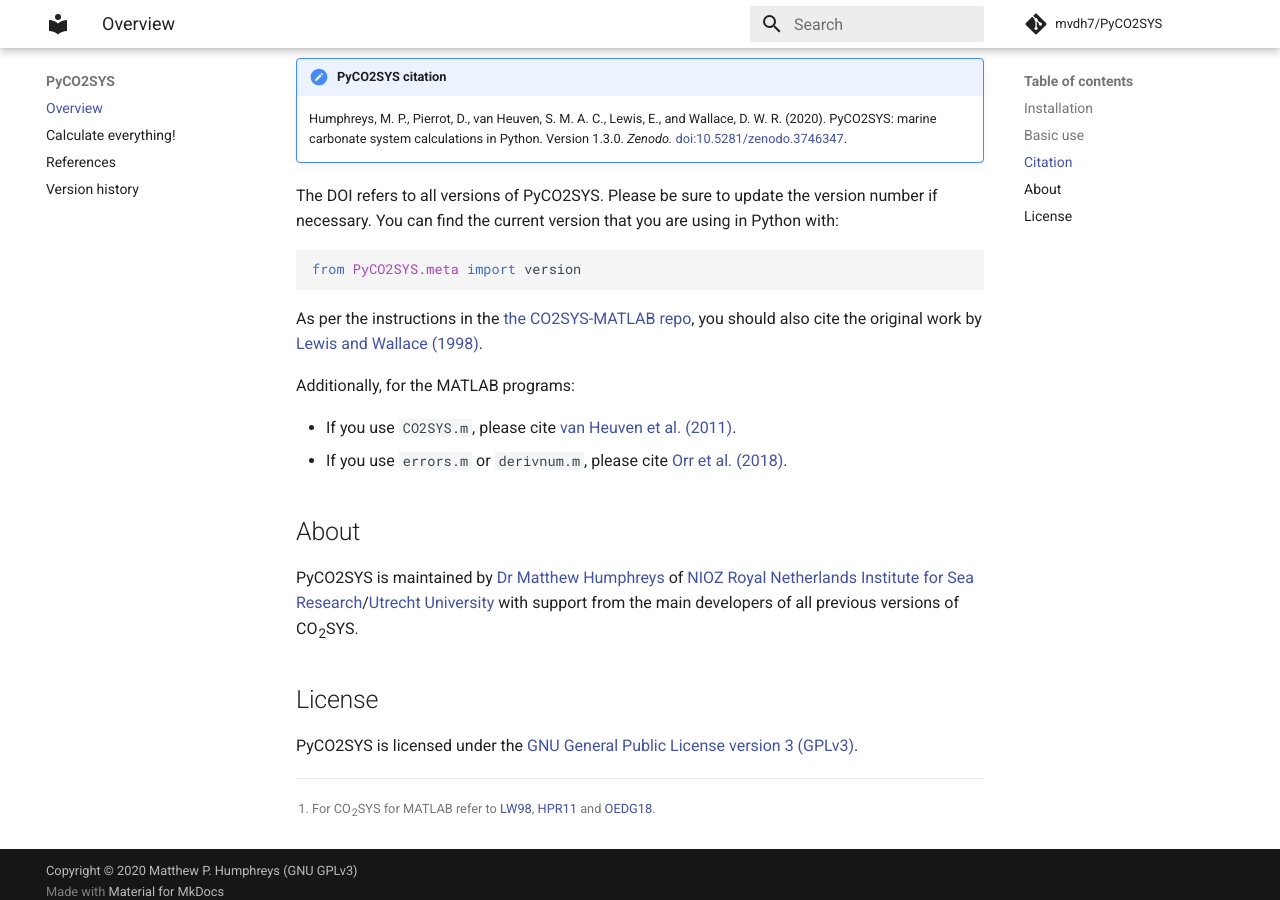
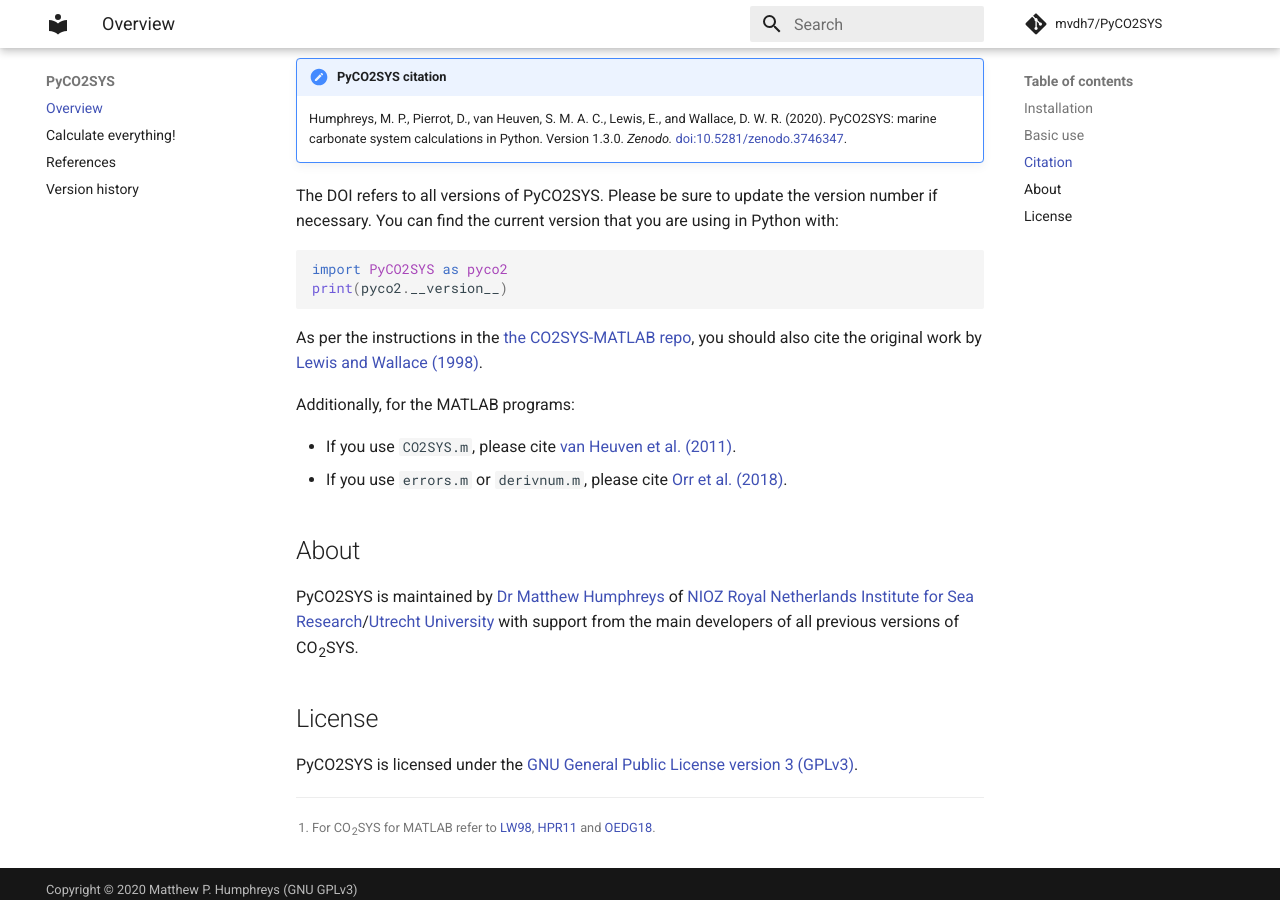
Before and after one commit to mvdh7/PyCO2SYS, an MkDocs documentation site: the page built from docs/index.md, in a window 1280 px wide and 900 px high, scrolled down 1131 px. Built offline with MkDocs 1.6.1 and Material for MkDocs 9.7.7, drawn with Linux system fonts in a browser that asks for light colours; comment, search, counter and statistics services are not loaded.

Commit message:
Update version-getting instruction

```diff
--- a/docs/index.md
+++ b/docs/index.md
@@ -44,7 +44,8 @@ If you use PyCO2SYS in your work, please cite it as:
 The DOI refers to all versions of PyCO2SYS. Please be sure to update the version number if necessary. You can find the current version that you are using in Python with:
 
     :::python
-    from PyCO2SYS.meta import version
+    import PyCO2SYS as pyco2
+    print(pyco2.__version__)
 
 As per the instructions in the [the CO2SYS-MATLAB repo](https://github.com/jamesorr/CO2SYS-MATLAB), you should also cite the original work by [Lewis and Wallace (1998)](refs/#l).
 
```
Also changed, not shown: README.md (+2 -1 lines).
